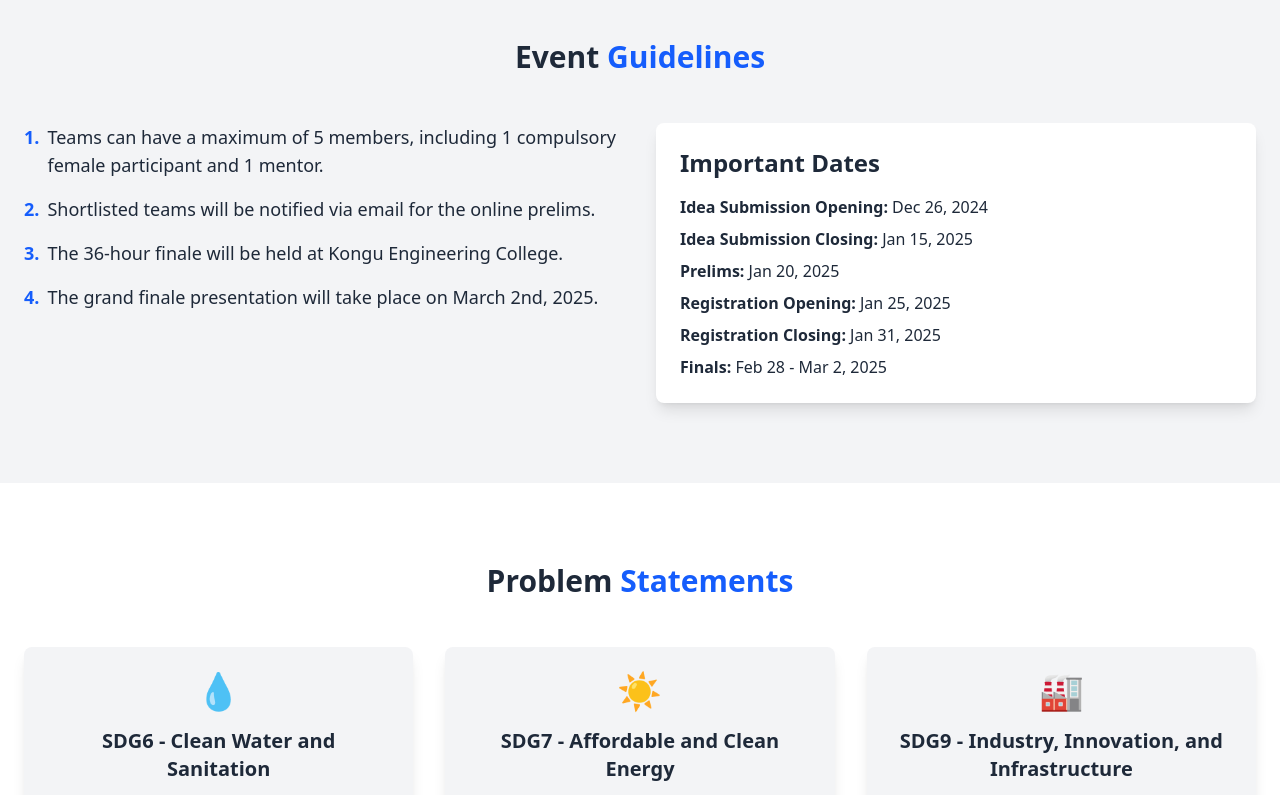
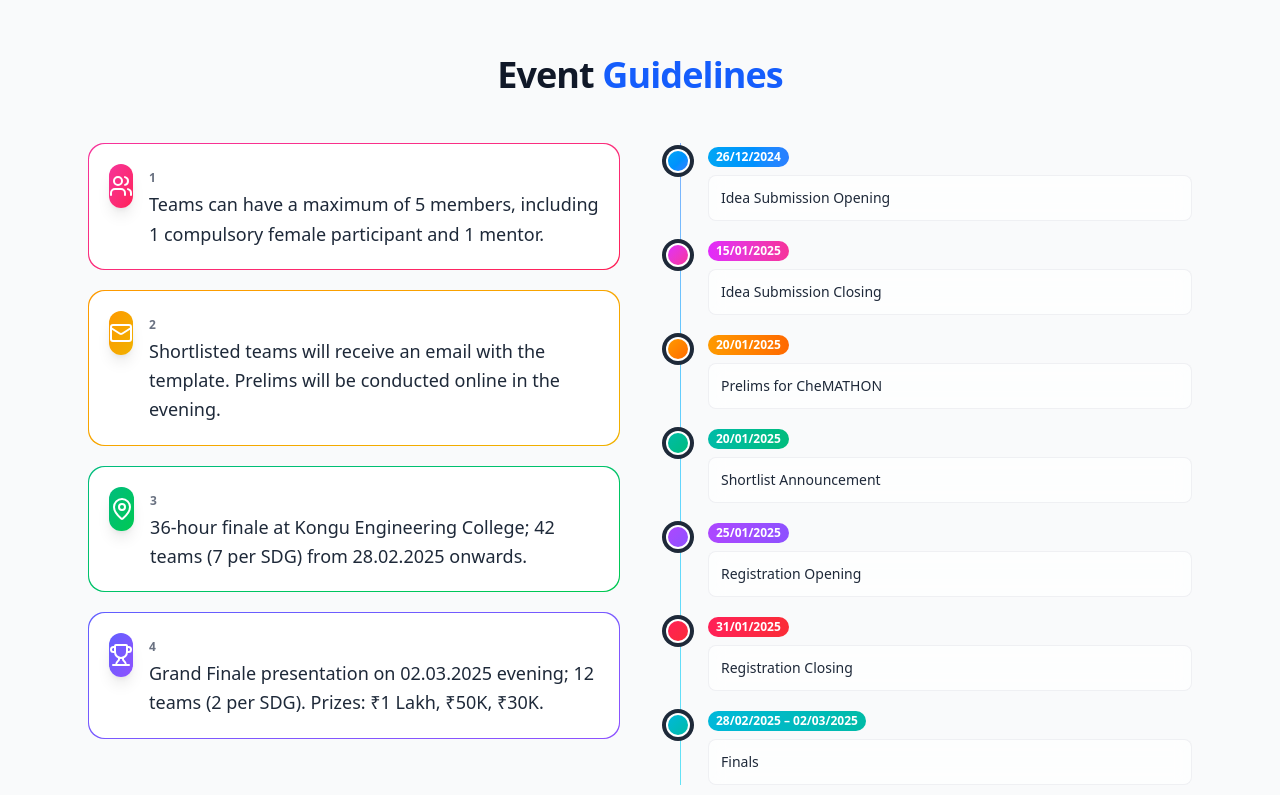
Before and after one commit to hasanraiyan/chemathon-2025, a React (Vite) app: page / in a window 1280 px wide. Shown: the part 1620-2415 px from the top of the page. Built offline with nearby package versions, Linux system fonts and the light colour scheme.

Commit message:
update guidelines

```diff
--- a/src/components/Contact.jsx
+++ b/src/components/Contact.jsx
@@ -59,7 +59,7 @@ const Contact = () => {
 
             <iframe
               title="Google Map Location"
-              src="https://www.google.com/maps/embed?pb=!1m18!1m12!1m3!1d1193.301292434001!2d77.60650500877561!3d11.272611141769897!2m3!1f0!2f0!3f0!3m2!1i1024!2i768!4f13.1!3m3!1m2!1s0x3ba96d787153ee27%3A0x71bd1b7928ab4e35!2sDepartment%20of%20Chemical%20Engineering%2C%20KEC!5e1!3m2!1sen!2sin!4v1733844541408!5m2!1sen!2sin"
+              src="https://www.google.com/maps/embed?pb=!1m18!1m12!1m3!1d1193.301292434001!2d77.60650500877561!3d11.272611141769897!2m3!1f0!2f0!3f0!3m2!1i1024!2i768!4f13.1!3m3!1m2!1s0x3ba96d787153ee27%3A0x71bd1b7928ab4e35!2sDepartment%20of%20Chemical%20Engineering%2C%20KEC!5e1!3m2!1sen!2sin!4v1733844541408!5m2!1sen!2sin%22width=%22100%"
               width="100%"
               height="350"
               style={{ border: 0 }}
--- a/src/components/Guidelines.jsx
+++ b/src/components/Guidelines.jsx
@@ -1,50 +1,120 @@
-import React, { useState, useEffect } from 'react';
+import React from "react";
+import {
+  Users,
+  Mail,
+  Video,
+  MapPin,
+  Trophy,
+  CalendarDays,
+} from "lucide-react";
 
-// Guidelines Component
+const points = [
+  {
+    title:
+      "Teams can have a maximum of 5 members, including 1 compulsory female participant and 1 mentor.",
+    icon: Users,
+    grad: "from-pink-500 to-rose-500",
+  },
+  {
+    title:
+      "Shortlisted teams will receive an email with the template. Prelims will be conducted online in the evening.",
+    icon: Mail,
+    grad: "from-amber-500 to-yellow-500",
+  },
+  {
+    title:
+      "36-hour finale at Kongu Engineering College; 42 teams (7 per SDG) from 28.02.2025 onwards.",
+    icon: MapPin,
+    grad: "from-emerald-500 to-green-500",
+  },
+  {
+    title:
+      "Grand Finale presentation on 02.03.2025 evening; 12 teams (2 per SDG). Prizes: ₹1 Lakh, ₹50K, ₹30K.",
+    icon: Trophy,
+    grad: "from-indigo-500 to-violet-500",
+  },
+];
+
+const timeline = [
+  { dateISO: "2024-12-26", date: "26/12/2024", label: "Idea Submission Opening", grad: "from-sky-500 to-blue-500" },
+  { dateISO: "2025-01-15", date: "15/01/2025", label: "Idea Submission Closing", grad: "from-fuchsia-500 to-pink-500" },
+  { dateISO: "2025-01-20", date: "20/01/2025", label: "Prelims for CheMATHON", grad: "from-amber-500 to-orange-500" },
+  { dateISO: "2025-01-20", date: "20/01/2025", label: "Shortlist Announcement", grad: "from-teal-500 to-emerald-500" },
+  { dateISO: "2025-01-25", date: "25/01/2025", label: "Registration Opening", grad: "from-purple-500 to-violet-500" },
+  { dateISO: "2025-01-31", date: "31/01/2025", label: "Registration Closing", grad: "from-rose-500 to-red-500" },
+  { dateISO: "2025-02-28", date: "28/02/2025 – 02/03/2025", label: "Finals", grad: "from-cyan-500 to-teal-500" },
+];
+
 const Guidelines = () => {
   return (
-    <section id="guidelines" className="py-20 bg-gray-100 dark:bg-gray-900">
-      <div className="container mx-auto px-6">
-        <h2 className="text-3xl font-bold text-center mb-12">Event <span className="text-blue-600 dark:text-blue-400">Guidelines</span></h2>
-        <div className="flex flex-col md:flex-row gap-8">
-          <div className="md:w-1/2">
-            <ul className="space-y-4 text-lg">
-              <li className="flex items-start">
-                <span className="text-blue-600 dark:text-blue-400 font-bold mr-2">1.</span>
-                <span>Teams can have a maximum of 5 members, including 1 compulsory female participant and 1 mentor.</span>
-              </li>
-              <li className="flex items-start">
-                <span className="text-blue-600 dark:text-blue-400 font-bold mr-2">2.</span>
-                <span>Shortlisted teams will be notified via email for the online prelims.</span>
-              </li>
-              <li className="flex items-start">
-                <span className="text-blue-600 dark:text-blue-400 font-bold mr-2">3.</span>
-                <span>The 36-hour finale will be held at Kongu Engineering College.</span>
-              </li>
-              <li className="flex items-start">
-                <span className="text-blue-600 dark:text-blue-400 font-bold mr-2">4.</span>
-                <span>The grand finale presentation will take place on March 2nd, 2025.</span>
-              </li>
-            </ul>
-          </div>
-          <div className="md:w-1/2">
-            <div className="bg-white dark:bg-gray-800 p-6 rounded-lg shadow-lg">
-              <h3 className="text-2xl font-bold mb-4">Important Dates</h3>
-              <ul className="space-y-2">
-                <li><strong>Idea Submission Opening:</strong> Dec 26, 2024</li>
-                <li><strong>Idea Submission Closing:</strong> Jan 15, 2025</li>
-                <li><strong>Prelims:</strong> Jan 20, 2025</li>
-                <li><strong>Registration Opening:</strong> Jan 25, 2025</li>
-                <li><strong>Registration Closing:</strong> Jan 31, 2025</li>
-                <li><strong>Finals:</strong> Feb 28 - Mar 2, 2025</li>
-              </ul>
+    <section id="guidelines" className="py-20 bg-gray-50 dark:bg-gray-900">
+      <div className="mx-auto max-w-6xl px-6">
+        {/* Heading */}
+        <div className="text-center mb-12">
+
+          <h2 className="mt-4 text-4xl font-extrabold tracking-tight text-gray-900 dark:text-white">
+            Event <span className="text-blue-600 dark:text-blue-400">Guidelines</span>
+          </h2>
+
+        </div>
+
+        <div className="grid md:grid-cols-2 gap-10 items-start">
+
+          <ol className="space-y-5">
+            {points.map((p, i) => {
+              const Icon = p.icon;
+              return (
+                <li key={i} className="list-none">
+                  <div className={`bg-gradient-to-br ${p.grad} p-[1px] rounded-2xl transition-transform hover:-translate-y-0.5 hover:shadow-xl`}>
+                    <div className="rounded-2xl bg-white dark:bg-gray-800 p-5 flex gap-4 items-start">
+                      <div className={`h-11 w-11 rounded-xl flex items-center justify-center text-white bg-gradient-to-br ${p.grad} shadow-lg`}>
+                        <Icon className="h-6 w-6" />
+                      </div>
+                      <div>
+                        <span className="inline-block text-xs font-semibold text-gray-500 dark:text-gray-400 mb-1">
+                          {i + 1}
+                        </span>
+                        <p className="text-lg leading-relaxed text-gray-800 dark:text-gray-200">
+                          {p.title}
+                        </p>
+                      </div>
+                    </div>
+                  </div>
+                </li>
+              );
+            })}
+          </ol>
+
+
+
+
+           <div className="relative">
+            <div className="absolute left-5 top-0 bottom-0 w-px bg-gradient-to-b from-blue-500 via-sky-400 to-cyan-400 opacity-60" />
+            <div className="space-y-4">
+              {timeline.map((t, idx) => (
+                <div key={idx} className="relative pl-12">
+
+                  <span
+                    className={`absolute left-2 top-2 h-5 w-5 rounded-full bg-white dark:bg-gray-900 ring-4 ring-offset-2 ring-offset-white dark:ring-offset-gray-900 bg-gradient-to-br ${t.grad}`}
+                  />
+
+                  <time
+                    className={`inline-block rounded-full px-2 py-0.5 text-xs font-semibold text-white bg-gradient-to-r ${t.grad}`}
+                  >
+                    {t.date}
+                  </time>
+
+                  <div className="mt-2 rounded-lg border border-gray-200/60 dark:border-white/10 bg-white/70 dark:bg-white/5 backdrop-blur p-3 hover:shadow-md transition-shadow">
+                    <p className="text-sm">{t.label}</p>
+                  </div>
+                </div>
+              ))}
             </div>
           </div>
         </div>
-      </div>
+       </div>
     </section>
   );
 };
 
-
 export default Guidelines;
```
